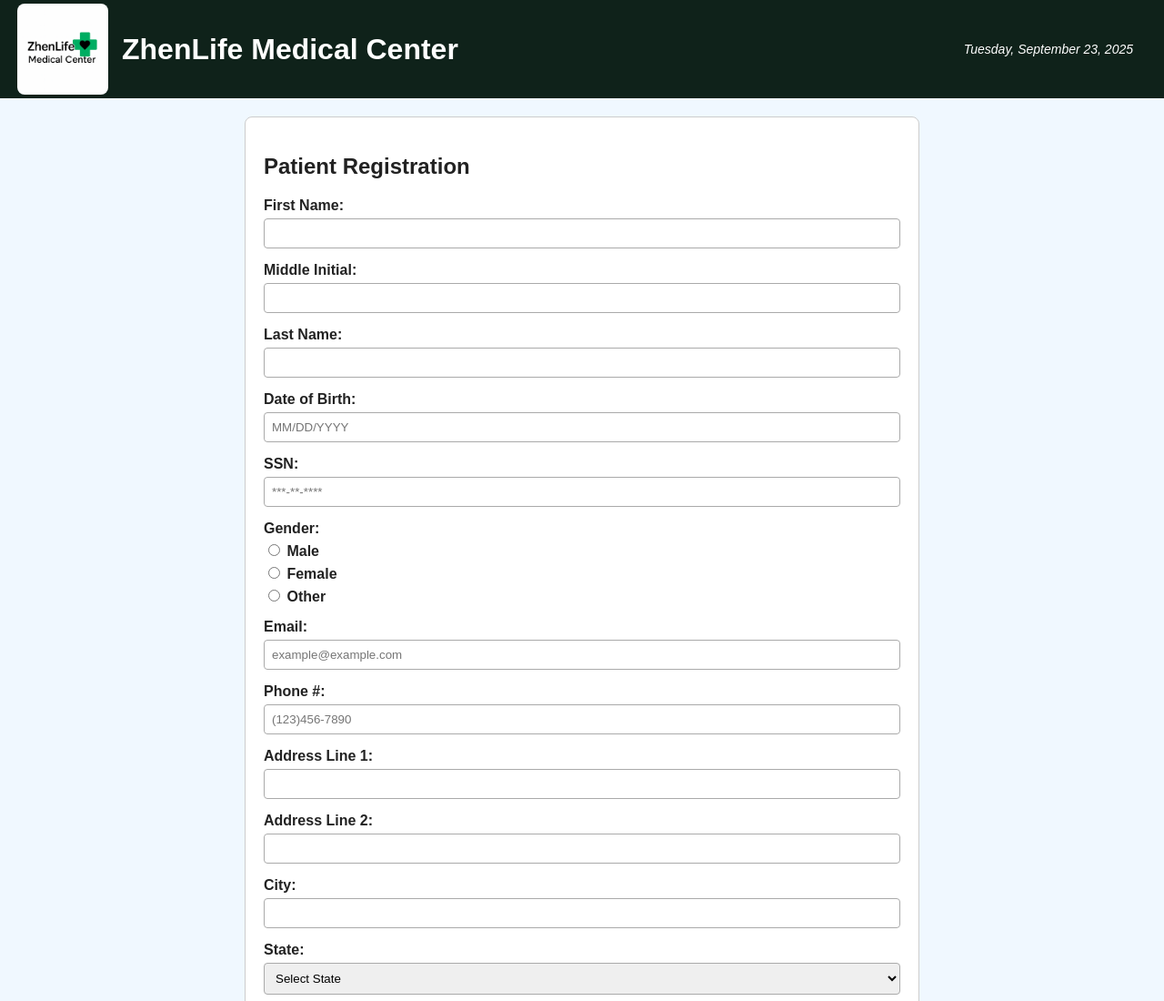
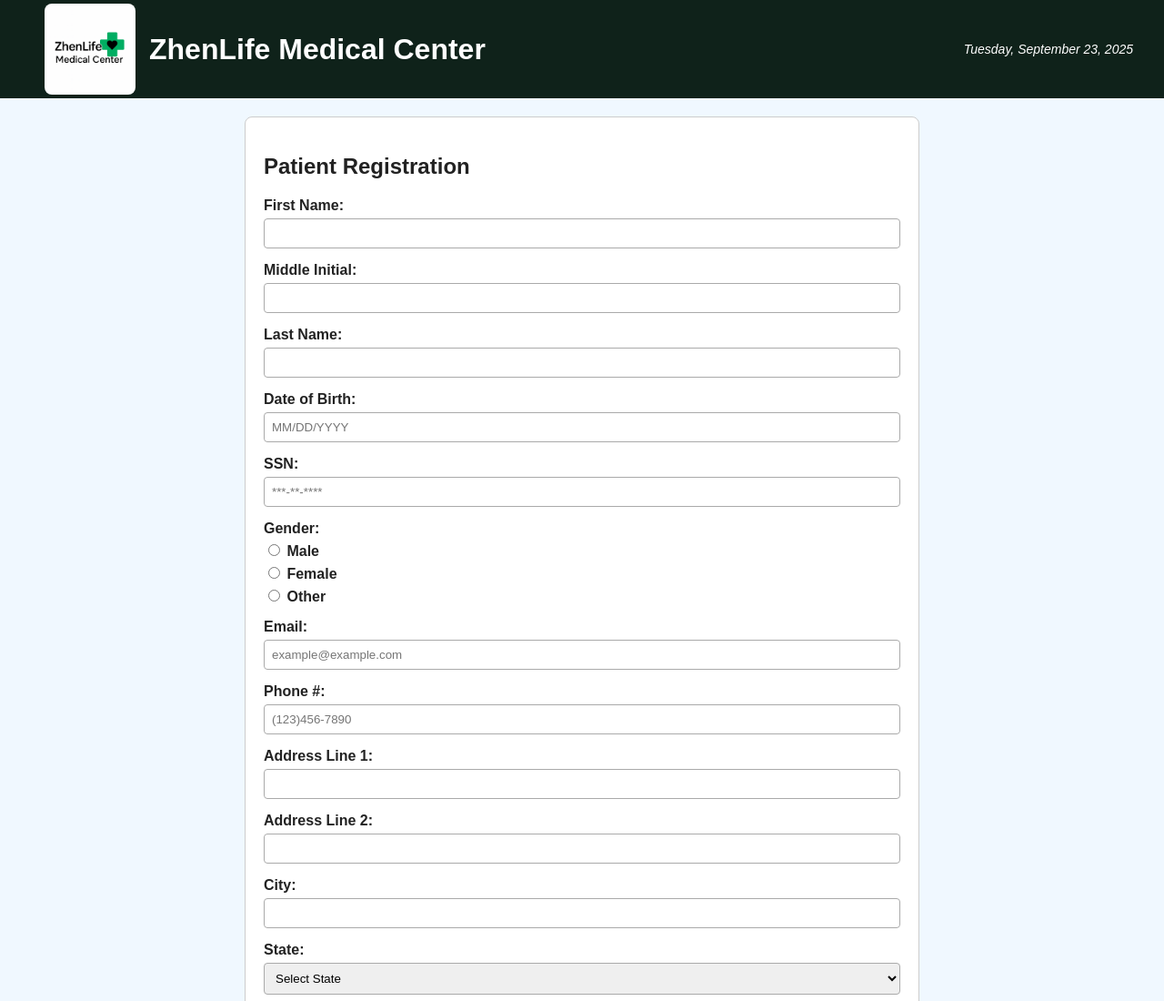
Before and after one commit to momtakr/TP-Intake-Form-HW, a plain HTML site: page Homework1/index.html in a window 1280 px wide. Shown: the top 1100 px of the page at 91% size. Drawn offline with Linux system fonts and the light colour scheme.

Commit message:
Update Styles.css

```diff
--- a/Homework1/Styles.css
+++ b/Homework1/Styles.css
@@ -15,7 +15,7 @@ body {
 
 #logo {
   border-radius: 8px;
-  margin-left: 15px;
+  margin-left: 45px;
   margin-right: 15px;
 }
 
```
